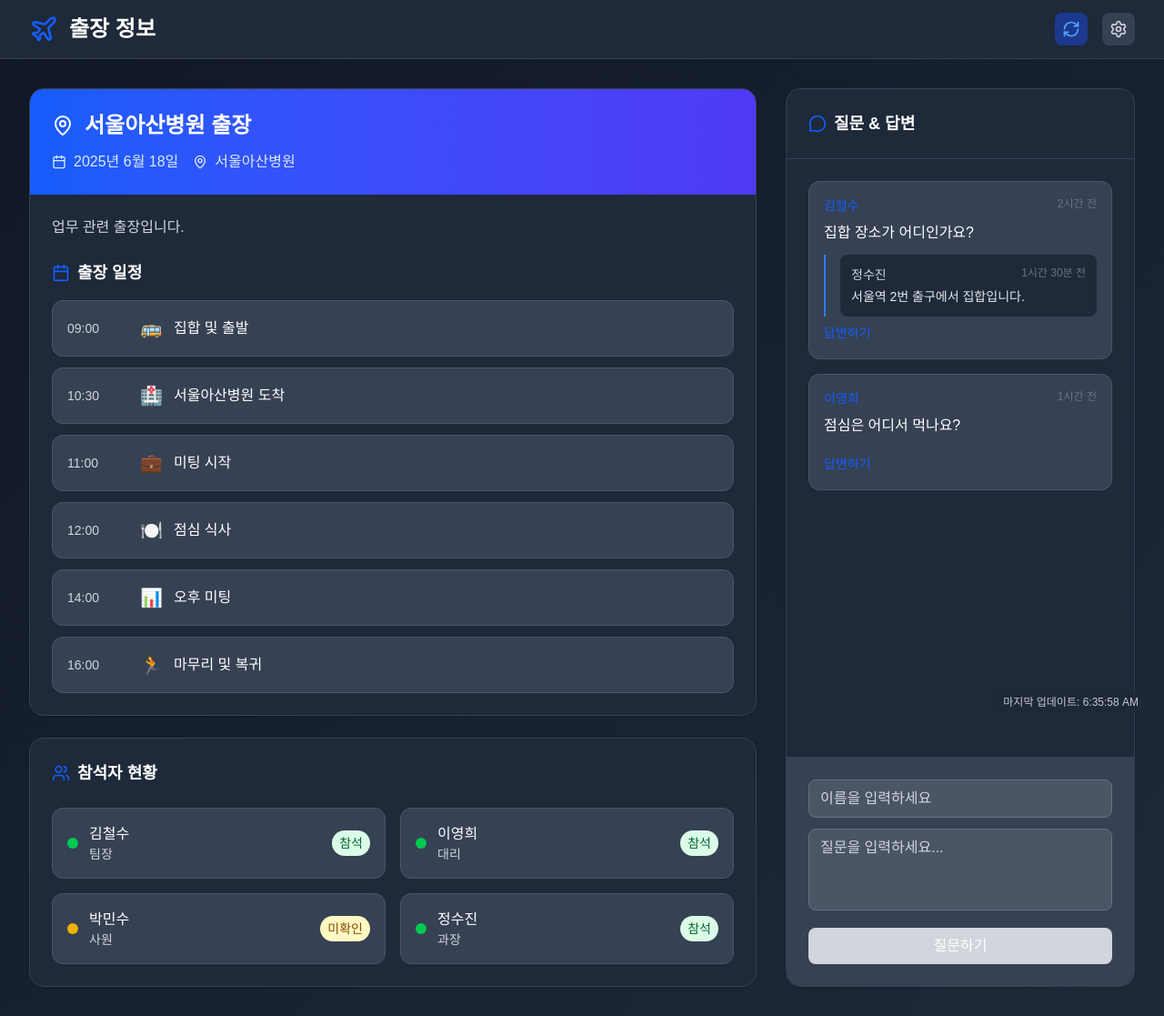
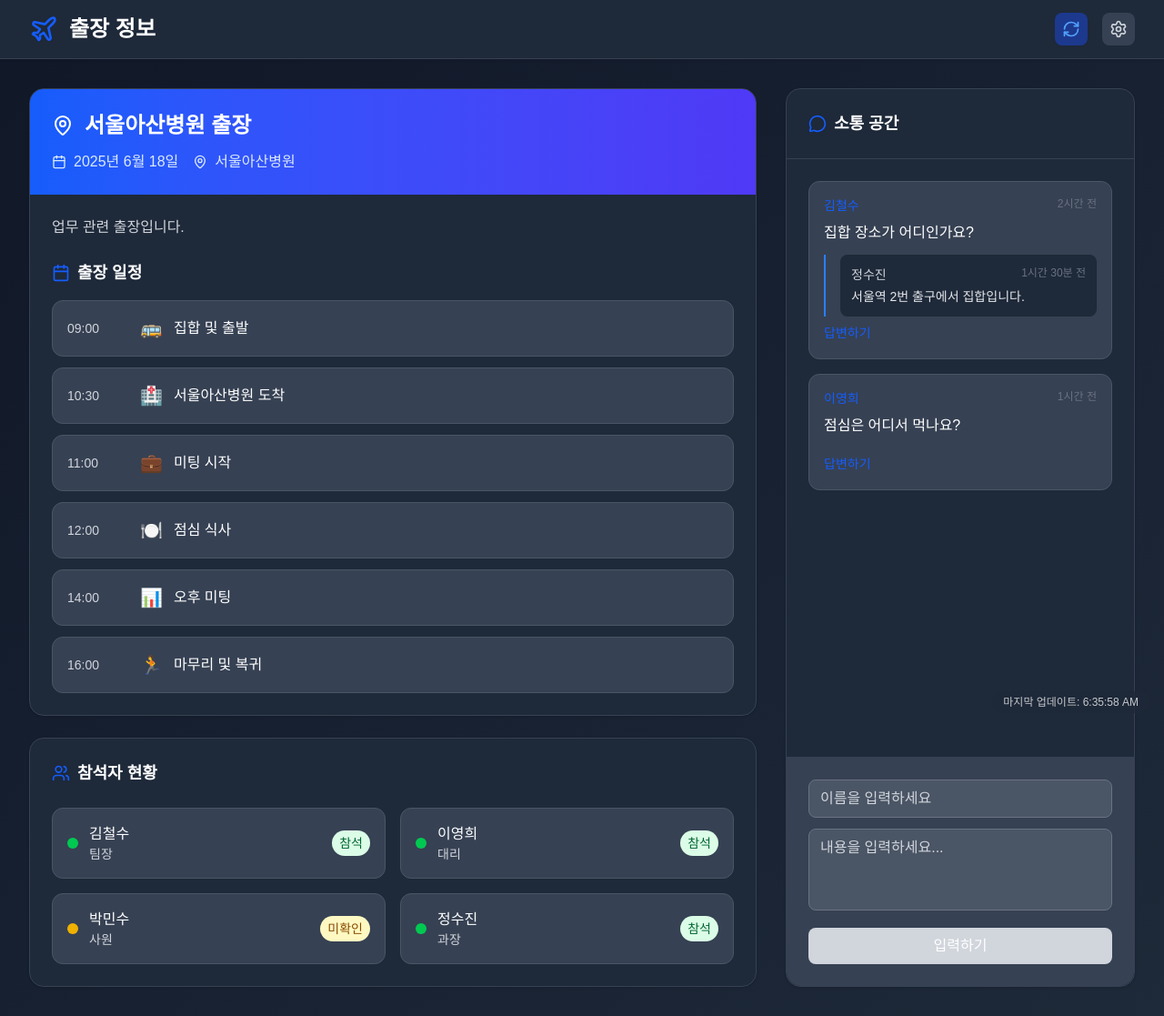
Before and after one commit to parkmyoungjin/BizTripRoom, a Next.js app: page / in a window 1280 px wide. Shown: the whole page at 91% size. Built offline with nearby package versions, Linux system fonts and the light colour scheme.

Commit message:
Update page.tsx

```diff
--- a/src/app/page.tsx
+++ b/src/app/page.tsx
@@ -219,7 +219,7 @@
       setNewQuestion('');
       setAuthorName('');
     } else {
-      alert('질문 저장에 실패했습니다.');
+      alert('저장에 실패했습니다.');
     }
   };
 
@@ -406,7 +406,7 @@
               <div className="p-4 sm:p-6 border-b border-gray-700">
                 <h3 className="text-base sm:text-lg font-semibold text-white flex items-center">
                   <MessageCircle className="mr-2 h-4 w-4 sm:h-5 sm:w-5 text-blue-600" />
-                  질문 & 답변
+                  소통 공간
                 </h3>
               </div>
 
@@ -460,7 +460,7 @@
                   <textarea
                     value={newQuestion}
                     onChange={(e) => setNewQuestion(e.target.value)}
-                    placeholder="질문을 입력하세요..."
+                    placeholder="내용을 입력하세요..."
                     className="w-full px-3 py-2 text-sm sm:text-base bg-gray-600 border border-gray-500 text-white rounded-lg focus:ring-2 focus:ring-blue-500 focus:border-transparent resize-none placeholder-gray-300"
                     rows={3}
                   />
@@ -469,7 +469,7 @@
                     disabled={!newQuestion.trim() || !authorName.trim()}
                     className="w-full bg-blue-600 text-white px-4 py-2 rounded-lg text-sm sm:text-base font-medium hover:bg-blue-700 disabled:bg-gray-300 disabled:cursor-not-allowed transition-colors"
                   >
-                    질문하기
+                    입력하기
                   </button>
                 </div>
               </div>
```
